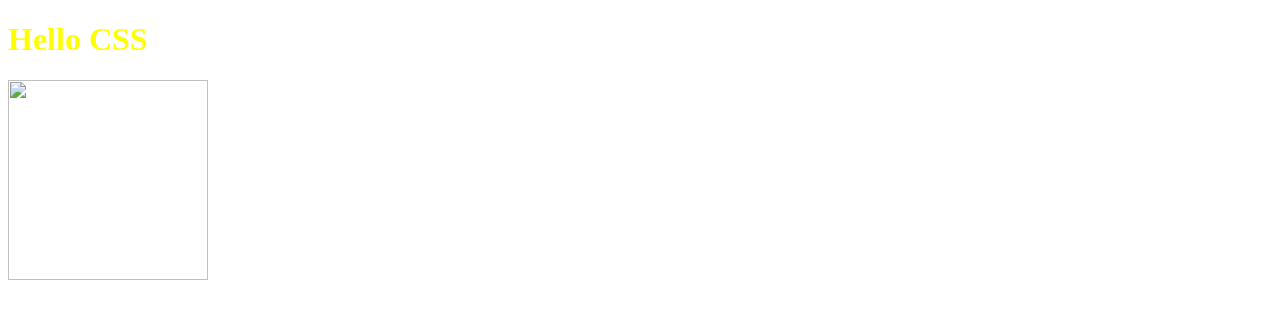
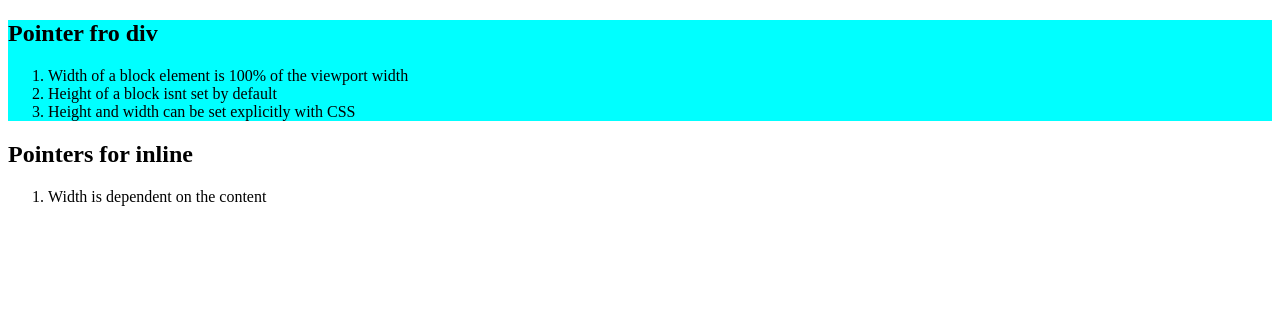
Before and after one commit to vivekvalagadde/FSWD, a plain HTML site: page index.html in a window 1280 px wide. Drawn offline with Linux system fonts and the light colour scheme.

Commit message:
Pointers for block

```diff
--- a/index.html
+++ b/index.html
@@ -7,19 +7,32 @@
     <title>CSS session</title>
 
     <style>
-        #first {
-            color: yellow;
+        div {
+            background-color: aqua;
         }
-
     </style>
 </head>
 <body>
-    <h1 id="first">
-        Hello CSS
-    </h1>
+    <div>
+        <h2>Pointer fro div</h2>
+        <ol>
+            <li>Width of a block element is 100% of the viewport width</li>
+            <li>Height of a block isnt set by default</li>
+            <li>Height and width can be set explicitly with CSS</li>
+
+        </ol>
+
+    </div>
+
+    <span style="background-color: red;">
+        <h2>Pointers for inline</h2>
+        <ol>
+            <li>Width is dependent on the content</li>
+
+        </ol>
+    </span>
 
 
-    <img src="G:\vivek_pgms\Web_Development\Images\123456.png" width="200" height="200">
 
 </body>
 </html>
```
